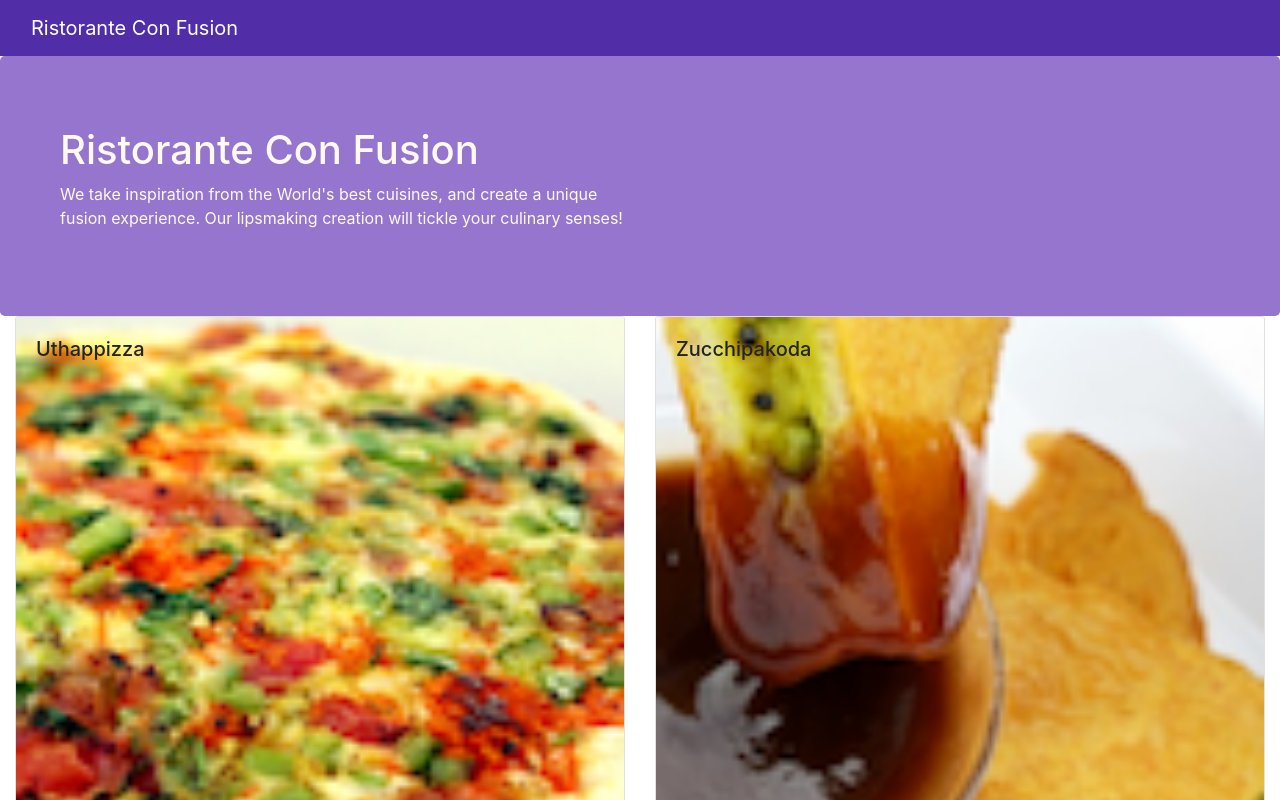
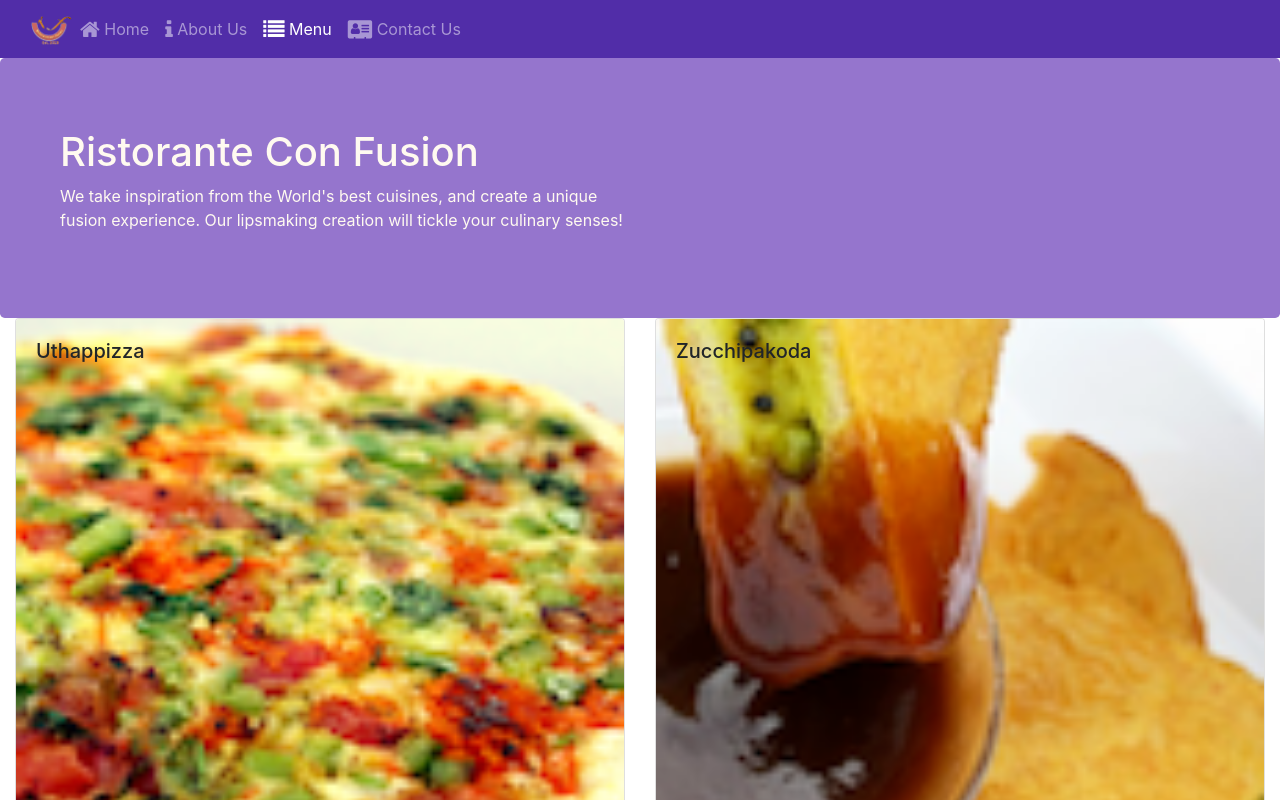
Before and after one commit to Kisei88/FunixReactjsLab, a React (Create React App) app: page /menu in a window 1280 px wide. Shown: the top 800 px of the page. Built offline with nearby package versions, Linux system fonts and the light colour scheme.

Commit message:
added route for header and footer

```diff
--- a/src/components/FooterComponent.js
+++ b/src/components/FooterComponent.js
@@ -1,4 +1,5 @@
 import React from 'react';
+import { Link } from 'react-router-dom';
 
 function Footer() {
     return (
@@ -8,10 +9,10 @@
                 <div className="col-4 offset-1 col-sm-2">
                     <h5>Links</h5>
                     <ul className="list-unstyled">
-                        <li><a href="#">Home</a></li>
-                        <li><a href="#">About</a></li>
-                        <li><a href="#">Menu</a></li>
-                        <li><a href="contactus.html">Contact</a></li>
+                        <li><Link to ='/home'>Home</Link></li>
+                        <li><Link to = '/aboutus'>About</Link></li>
+                        <li><Link to = '/menu' href="#">Menu</Link></li>
+                        <li><Link to = '/contactus'>Contact</Link></li>
                     </ul>
                 </div>
                 <div className="col-7 col-sm-5">
--- a/src/components/HeaderComponent.js
+++ b/src/components/HeaderComponent.js
@@ -1,13 +1,52 @@
-import React, { Component} from 'react';
-import {Navbar, NavbarBrand, Jumbotron} from 'reactstrap';
+import React, { Component } from 'react';
+import {Navbar, NavbarBrand, Nav, NavbarToggler, NavItem, Collapse, Jumbotron} from 'reactstrap';
+import {NavLink} from 'react-router-dom';
 
 class Header extends Component {
+
+    constructor (props) {
+        super(props);
+        this.state = {
+            isNavOpen: false,
+        };
+        this.toggleNav = this.toggleNav.bind(this);
+    }
+    toggleNav() {
+        this.setState({ isNavOpen: !this.state.isNavOpen });
+    }
     render () {
         return (
             <React.Fragment>
-                <Navbar dark>
+                <Navbar dark expand = 'md'>
                     <div className  = 'container'>
-                        <NavbarBrand href = '/'>Ristorante Con Fusion</NavbarBrand>
+                        <NavbarToggler onClick = {this.toggleNav} />
+                        <NavbarBrand className = 'mr-auto' href = '/'>
+                            <img src = 'assets/images/logo.png' height ='30' width = '41' alt = 'Ristorante Con Fusion'/>
+                        </NavbarBrand>
+                        <Collapse isOpen = {this.state.isNavOpen} navbar>
+                            <Nav navbar>
+                                <NavItem>
+                                    <NavLink className = 'nav-link' to = '/home'>
+                                        <span className = 'fa fa-home fa-lg'></span> Home
+                                    </NavLink>
+                                </NavItem>
+                                <NavItem>
+                                    <NavLink className = 'nav-link' to = '/aboutus'>
+                                        <span className = 'fa fa-info fa-lg'></span> About Us
+                                    </NavLink>
+                                </NavItem>
+                                <NavItem>
+                                    <NavLink className = 'nav-link' to = '/menu'>
+                                        <span className = 'fa fa-list fa-lg'></span> Menu
+                                    </NavLink>
+                                </NavItem>
+                                <NavItem>
+                                    <NavLink className = 'nav-link' to = '/contactus'>
+                                        <span className = 'fa fa-address-card fa-lg'></span> Contact Us
+                                    </NavLink>
+                                </NavItem>
+                            </Nav>
+                        </Collapse>
                     </div>
                 </Navbar>
                 <Jumbotron>
```
